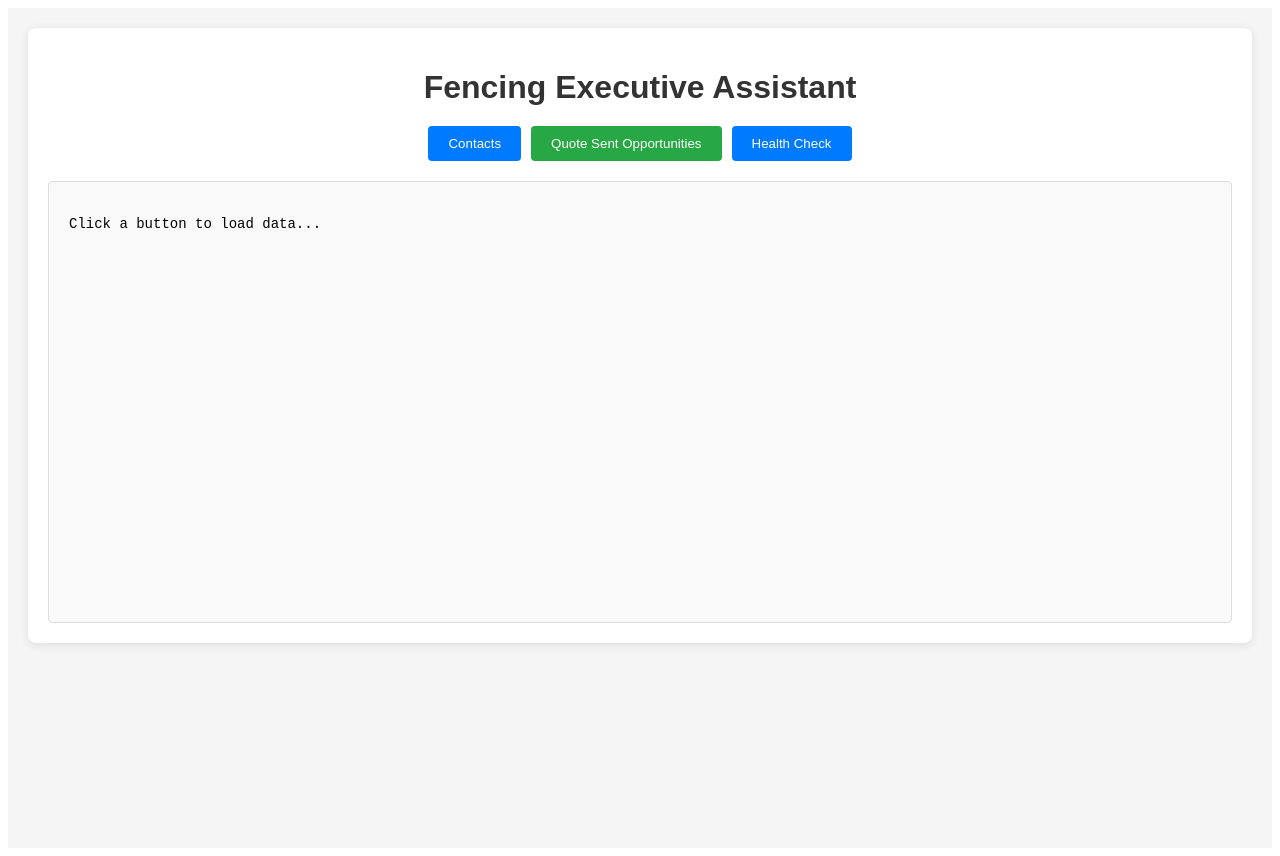
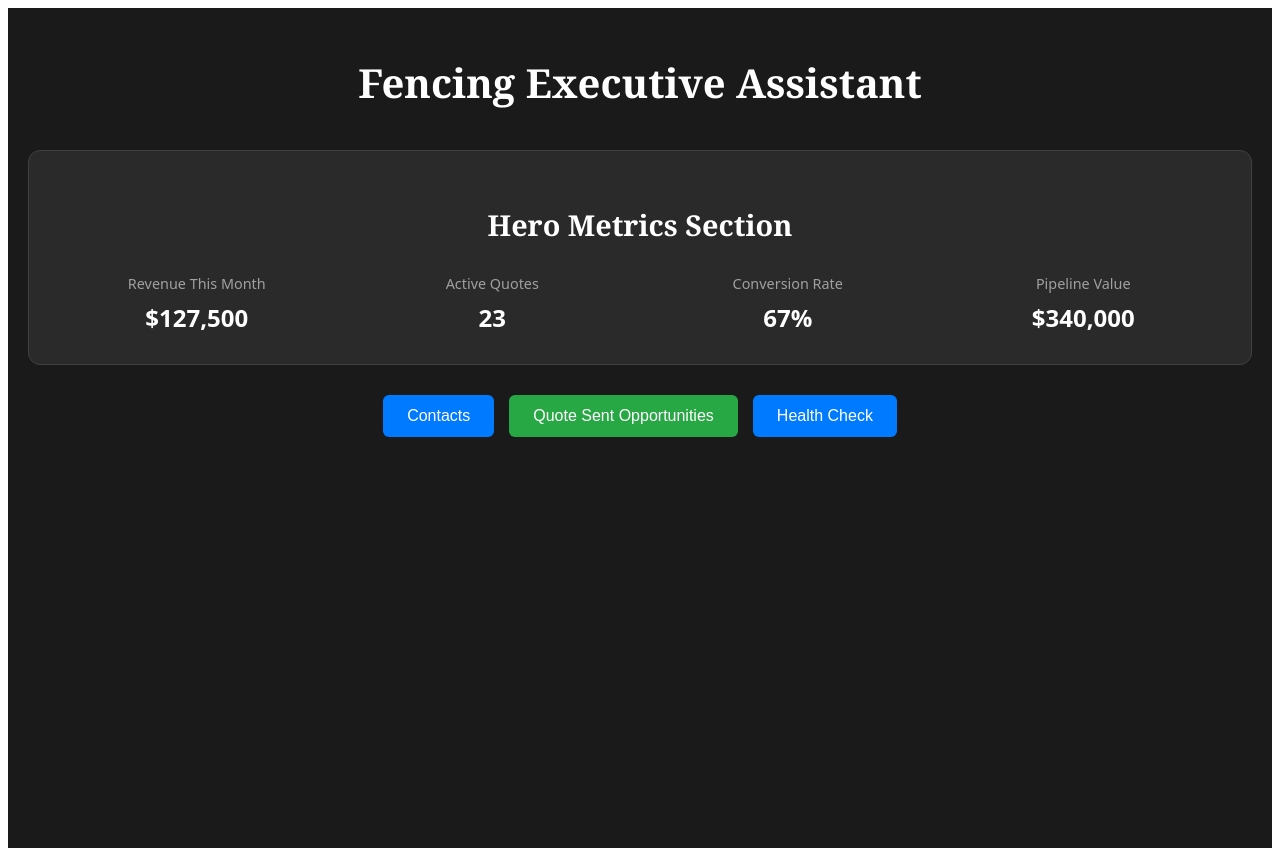
Before and after one commit to javistrat25/my-fencing-assistant, a Next.js app: page / in a window 1280 px wide. Built offline with nearby package versions, Linux system fonts and the light colour scheme.

Commit message:
Add Hero Metrics section with modern dark theme dashboard

```diff
--- a/pages/index.js
+++ b/pages/index.js
@@ -2,10 +2,10 @@ import { useState } from 'react';
 import Head from 'next/head';
 
 export default function Home() {
-  const [content, setContent] = useState('Click a button to load data...');
+  const [content, setContent] = useState('');
   const [loading, setLoading] = useState(false);
 
-  const checkHealth = async () => {
+  const healthCheck = async () => {
     setLoading(true);
     try {
       const response = await fetch('/api/health');
@@ -42,53 +42,146 @@ export default function Home() {
   };
 
   return (
-    <div>
-      <Head>
-        <title>Fencing Executive Assistant</title>
-        <meta name="description" content="Fencing Executive Assistant Dashboard" />
-        <link rel="icon" href="/favicon.ico" />
-      </Head>
-
-      <main style={{
-        fontFamily: 'Arial, sans-serif',
-        margin: 0,
-        padding: '20px',
-        backgroundColor: '#f5f5f5',
-        minHeight: '100vh'
-      }}>
     <div style={{
-          maxWidth: '1200px',
-          margin: '0 auto',
-          background: 'white',
-          padding: '20px',
-          borderRadius: '8px',
-          boxShadow: '0 2px 10px rgba(0,0,0,0.1)'
+      minHeight: '100vh',
+      background: '#1a1a1a',
+      color: 'white',
+      fontFamily: 'system-ui, -apple-system, sans-serif',
+      padding: '20px'
     }}>
       <h1 style={{
-            color: '#333',
         textAlign: 'center',
-            marginBottom: '20px'
+        fontSize: '2.5rem',
+        fontWeight: 'bold',
+        marginBottom: '40px',
+        fontFamily: 'Georgia, serif'
       }}>
         Fencing Executive Assistant
       </h1>
 
+      {/* Hero Metrics Section */}
+      <div style={{
+        background: '#2a2a2a',
+        borderRadius: '12px',
+        padding: '30px',
+        marginBottom: '30px',
+        border: '1px solid #404040'
+      }}>
+        <h2 style={{
+          textAlign: 'center',
+          fontSize: '1.8rem',
+          fontWeight: 'bold',
+          marginBottom: '30px',
+          fontFamily: 'Georgia, serif'
+        }}>
+          Hero Metrics Section
+        </h2>
+
+        <div style={{
+          display: 'grid',
+          gridTemplateColumns: 'repeat(auto-fit, minmax(200px, 1fr))',
+          gap: '20px',
+          alignItems: 'center'
+        }}>
+          {/* Revenue This Month */}
+          <div style={{ textAlign: 'center' }}>
+            <div style={{
+              color: '#a0a0a0',
+              fontSize: '0.9rem',
+              marginBottom: '8px',
+              fontWeight: '500'
+            }}>
+              Revenue This Month
+            </div>
+            <div style={{
+              fontSize: '1.5rem',
+              fontWeight: 'bold',
+              color: 'white'
+            }}>
+              $127,500
+            </div>
+          </div>
+
+          {/* Active Quotes */}
+          <div style={{ textAlign: 'center' }}>
+            <div style={{
+              color: '#a0a0a0',
+              fontSize: '0.9rem',
+              marginBottom: '8px',
+              fontWeight: '500'
+            }}>
+              Active Quotes
+            </div>
+            <div style={{
+              fontSize: '1.5rem',
+              fontWeight: 'bold',
+              color: 'white'
+            }}>
+              23
+            </div>
+          </div>
+
+          {/* Conversion Rate */}
+          <div style={{ textAlign: 'center' }}>
+            <div style={{
+              color: '#a0a0a0',
+              fontSize: '0.9rem',
+              marginBottom: '8px',
+              fontWeight: '500'
+            }}>
+              Conversion Rate
+            </div>
+            <div style={{
+              fontSize: '1.5rem',
+              fontWeight: 'bold',
+              color: 'white'
+            }}>
+              67%
+            </div>
+          </div>
+
+          {/* Pipeline Value */}
+          <div style={{ textAlign: 'center' }}>
+            <div style={{
+              color: '#a0a0a0',
+              fontSize: '0.9rem',
+              marginBottom: '8px',
+              fontWeight: '500'
+            }}>
+              Pipeline Value
+            </div>
+            <div style={{
+              fontSize: '1.5rem',
+              fontWeight: 'bold',
+              color: 'white'
+            }}>
+              $340,000
+            </div>
+          </div>
+        </div>
+      </div>
+
+      {/* Action Buttons */}
       <div style={{
         display: 'flex',
-            gap: '10px',
-            marginBottom: '20px',
-            justifyContent: 'center'
+        gap: '15px',
+        justifyContent: 'center',
+        marginBottom: '30px',
+        flexWrap: 'wrap'
       }}>
         <button
           onClick={loadContacts}
           disabled={loading}
           style={{
-                padding: '10px 20px',
+            padding: '12px 24px',
             border: 'none',
             background: '#007bff',
             color: 'white',
-                borderRadius: '4px',
+            borderRadius: '6px',
             cursor: loading ? 'not-allowed' : 'pointer',
-                opacity: loading ? 0.7 : 1
+            opacity: loading ? 0.7 : 1,
+            fontSize: '1rem',
+            fontWeight: '500'
           }}
         >
           Contacts
@@ -97,58 +190,54 @@ export default function Home() {
           onClick={loadOpportunities}
           disabled={loading}
           style={{
-                padding: '10px 20px',
+            padding: '12px 24px',
             border: 'none',
             background: '#28a745',
             color: 'white',
-                borderRadius: '4px',
+            borderRadius: '6px',
             cursor: loading ? 'not-allowed' : 'pointer',
-                opacity: loading ? 0.7 : 1
+            opacity: loading ? 0.7 : 1,
+            fontSize: '1rem',
+            fontWeight: '500'
           }}
         >
           Quote Sent Opportunities
         </button>
         <button
-              onClick={checkHealth}
+          onClick={healthCheck}
           disabled={loading}
           style={{
-                padding: '10px 20px',
+            padding: '12px 24px',
             border: 'none',
             background: '#007bff',
             color: 'white',
-                borderRadius: '4px',
+            borderRadius: '6px',
             cursor: loading ? 'not-allowed' : 'pointer',
-                opacity: loading ? 0.7 : 1
+            opacity: loading ? 0.7 : 1,
+            fontSize: '1rem',
+            fontWeight: '500'
           }}
         >
           Health Check
         </button>
       </div>
 
+      {/* Content Display */}
+      {content && (
         <div style={{
-            minHeight: '400px',
-            border: '1px solid #ddd',
+          background: 'white',
+          color: 'black',
           padding: '20px',
-            borderRadius: '4px',
-            backgroundColor: '#f9f9f9'
+          borderRadius: '8px',
+          marginTop: '20px',
+          fontFamily: 'monospace',
+          fontSize: '14px',
+          overflow: 'auto',
+          maxHeight: '500px'
         }}>
-            {loading ? (
-              <div style={{ textAlign: 'center', color: '#666' }}>
-                Loading...
+          <pre>{content}</pre>
         </div>
-            ) : (
-              <pre style={{
-                whiteSpace: 'pre-wrap',
-                wordBreak: 'break-word',
-                fontFamily: 'monospace',
-                fontSize: '14px'
-              }}>
-                {content}
-              </pre>
       )}
-          </div>
-        </div>
-      </main>
     </div>
   );
 }
```
Lines whose indentation alone changed are shown as unchanged.
